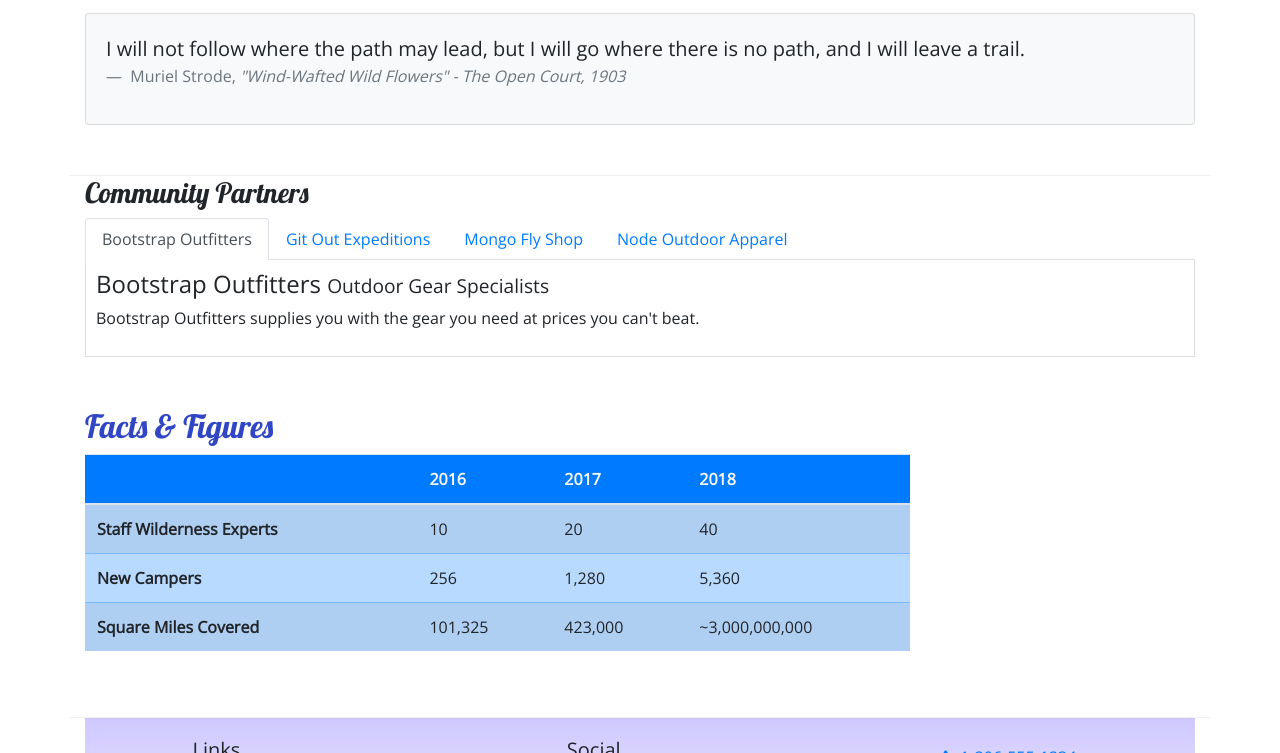
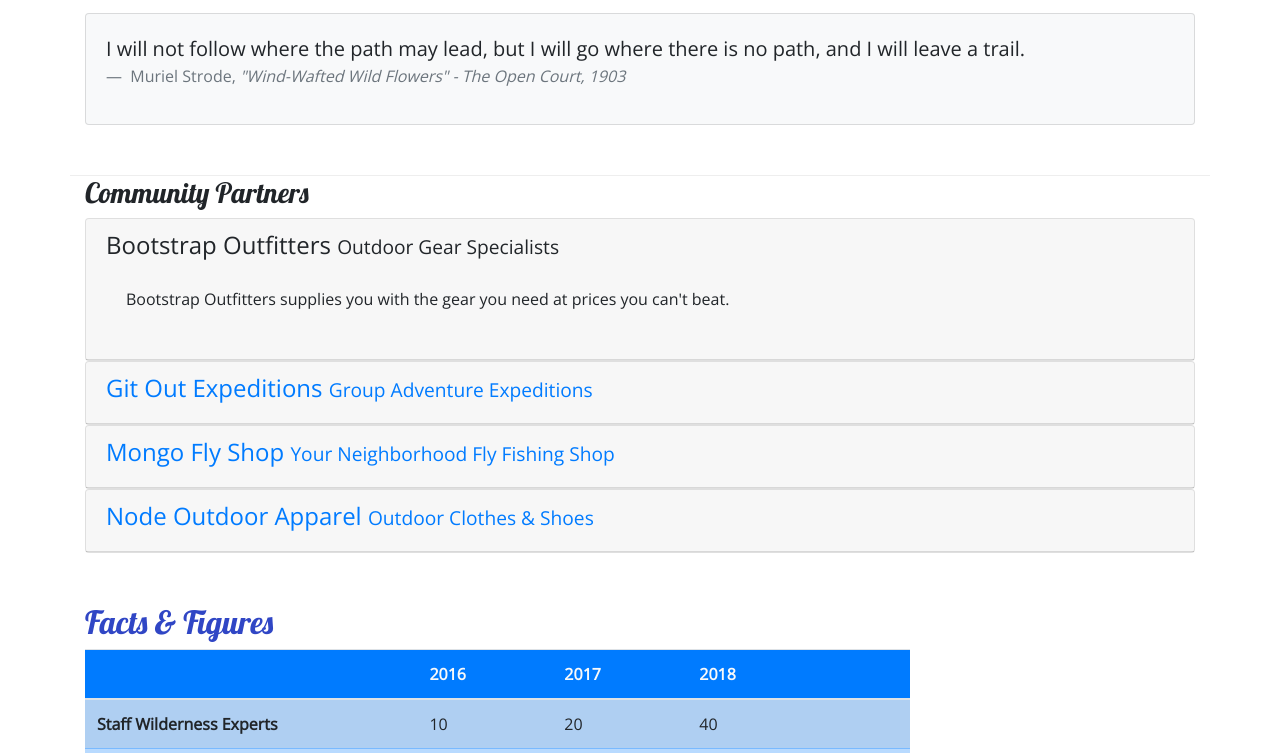
Before and after one commit to jnewton25/nucampsite, a website: page aboutus.html in a window 1280 px wide. Shown: the part 653-1406 px from the top of the page. Drawn offline with nearby package versions, Linux system fonts and the light colour scheme.

Commit message:
Accordion

```diff
--- a/aboutus.html
+++ b/aboutus.html
@@ -149,44 +149,74 @@
       <div class="row">
         <div class="col">
           <h3>Community Partners</h3>
-            <ul class="nav nav-tabs">
-                <li class="nav-item"><a class="nav-link active" href="#bootstrap" role="tab" data-toggle="tab">Bootstrap Outfitters</a></li>
-                <li class="nav-item"><a class="nav-link" href="#git" role="tab" data-toggle="tab">Git Out Expeditions</a></li>
-                <li class="nav-item"><a class="nav-link" href="#mongo" role="tab" data-toggle="tab">Mongo Fly Shop</a></li>
-                <li class="nav-item"><a class="nav-link" href="#node" role="tab" data-toggle="tab">Node Outdoor Apparel</a></li>
-            </ul>
-            <div class="tab-content">
-                <div role="tabpanel" class="tab-pane fade show active" id="bootstrap">
-                    <h4>Bootstrap Outfitters <small>Outdoor Gear Specialists</small></h4>
+            <div id="accordion">
+                <div class="card">
+                    <div role="tab" class="card-header">
+                        <h4>
+                            <a data-toggle="collapse" data-target="#bootstrap">
+                                Bootstrap Outfitters <small>Outdoor Gear Specialists</small>
+                            </a>
+                        </h4>
+                        <div class="collapse show" id="bootstrap" data-parent="#accordion">
+                            <div class="card-body">
                                 <p class="d-none d-sm-block">
                                     Bootstrap Outfitters supplies you with the gear you need at prices
                                     you can't beat.
                                 </p>
                             </div>
-                <div role="tabpanel" class="tab-pane fade" id="git">
+                        </div>
+                    </div>
+                </div>
+                <div class="card">
+                    <div role="tab" class="card-header">
                         <h4>
+                            <a class="collapsed" data-toggle="collapse" data-target="#git">
                                 Git Out Expeditions <small>Group Adventure Expeditions</small>
+                            </a>
                         </h4>
+                        <div class="collapse" id="git" data-parent="#accordion">
+                            <div class="card-body">
                                 <p class="d-none d-sm-block">
                                     Join Git Out Expeditions to explore new horizons with a group of
                                     other adventurers!
                                 </p>
                             </div>
-                <div role="tabpanel" class="tab-pane fade" id="mongo">
+                        </div>
+                    </div>
+                </div>
+                <div class="card">
+                    <div role="tab" class="card-header">
                         <h4>
+                            <a class="collapsed" data-toggle="collapse" data-target="#mongo">
                                 Mongo Fly Shop <small>Your Neighborhood Fly Fishing Shop</small>
+                            </a>
                         </h4>
+                        <div class="collapse" id="mongo" data-parent="#accordion">
+                            <div class="card-body">
                                 <p class="d-none d-sm-block">
                                     Need a new fishing pole, a tacklebox, or flies of all kinds? Stop by
                                     Mongo Fly Shop.
                                 </p>
                             </div>
-                <div role="tabpanel" class="tab-pane fade" id="node">
-                    <h4>Node Outdoor Apparel <small>Outdoor Clothes & Shoes</small></h4>
+                        </div>
+                    </div>
+                </div>
+                <div class="card">
+                    <div role="tab" class="card-header">
+                        <h4>
+                            <a class="collapsed" data-toggle="collapse" data-target="#node">
+                                Node Outdoor Apparel <small>Outdoor Clothes & Shoes</small>
+                            </a>
+                        </h4>
+                        <div class="collapse" id="node" data-parent="#accordion">
+                            <div class="card-body">
                                 <p class="d-none d-sm-block">
                                     From polar fleeces to swimsuits, hiking boots to waders, a visit to
                                     Node will be sure to get you covered.
                                 </p>
+                            </div>
+                        </div>
+                    </div>
                 </div>
             </div>
         </div>
```
Lines whose indentation alone changed are shown as unchanged.
